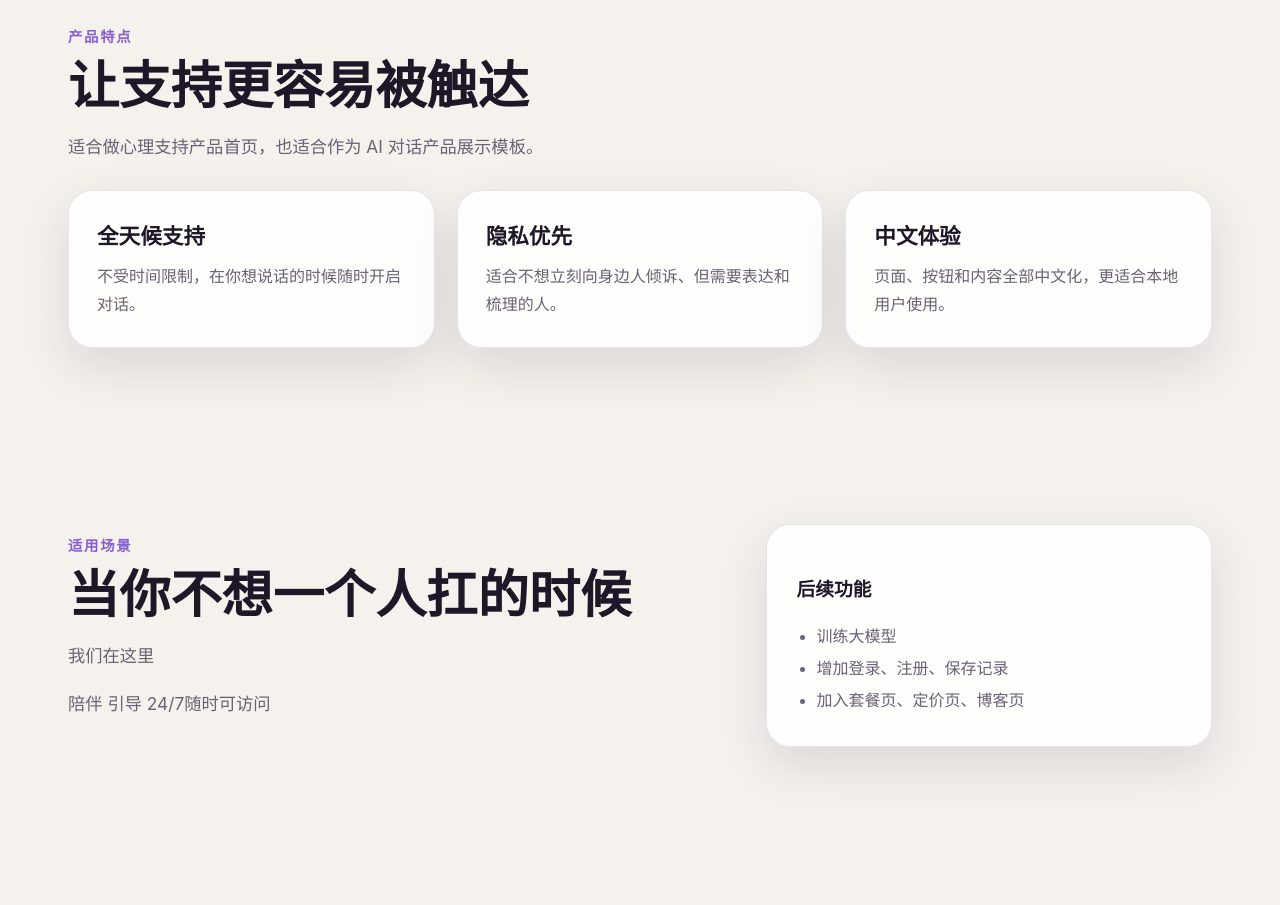
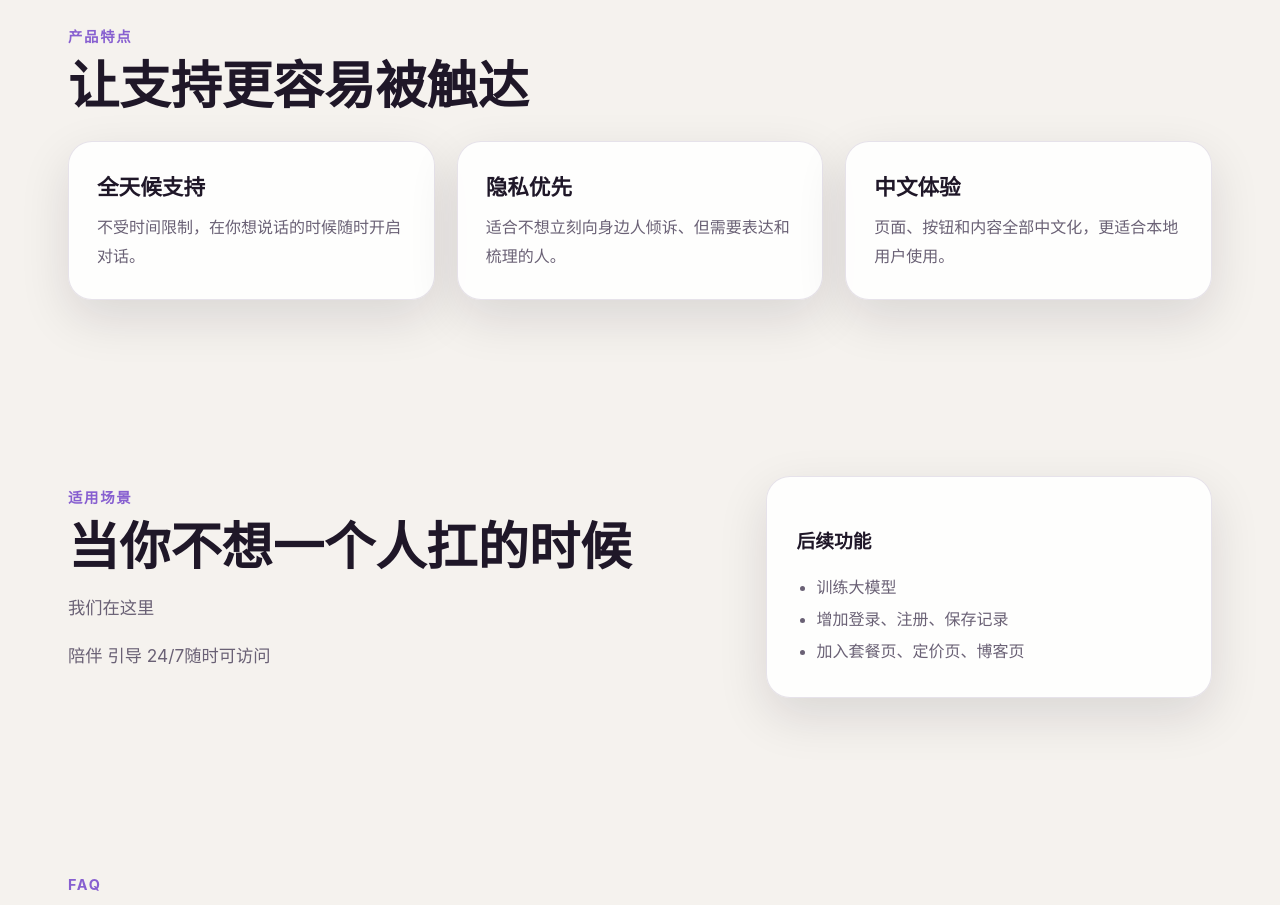
Before and after one commit to 123Joe-d/Pocket-Master, a Next.js app: page / in a window 1280 px wide. Shown: the part 860-1765 px from the top of the page. Built offline with nearby package versions, Linux system fonts and the light colour scheme.

Commit message:
Update SectionCards.tsx

```diff
--- a/components/SectionCards.tsx
+++ b/components/SectionCards.tsx
@@ -6,7 +6,6 @@ export default function SectionCards() {
       <div className="section-heading">
         <span className="eyebrow">产品特点</span>
         <h2>让支持更容易被触达</h2>
-        <p>适合做心理支持产品首页，也适合作为 AI 对话产品展示模板。</p>
       </div>
       <div className="card-grid">
         {featureCards.map((card) => (
```
